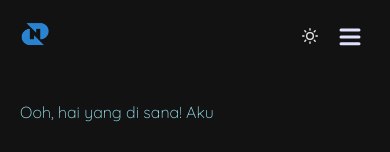
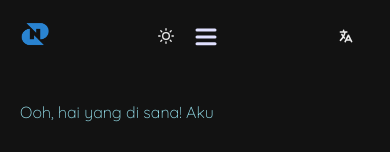
Before and after one commit to Naochizuki/naochizuki.github.io, a Next.js app: page /en in a window 390 px wide. Shown: the top 152 px of the page. Built offline with nearby package versions, Linux system fonts and the light colour scheme.

Commit message:
refactor: navigation.tsx for mobile menu

```diff
--- a/src/components/Menu/Navigation.tsx
+++ b/src/components/Menu/Navigation.tsx
@@ -70,6 +70,16 @@ const Navigation = () => {
           padding={0}
         />
         <MobileMenu isDarkMode={IsDark} toggle={toggleOpen} isOpen={isOpen} />
+      </Box>
+      <Box
+        display={{ base: 'flex', xl: 'none' }}
+        alignItems="center"
+        paddingTop={1}
+        className={styles.menuBar}
+        zIndex={100}
+        top="3%"
+      >
+        <LocaleSwitcherSelect />
       </Box>
 
       <MotionContainer
```
